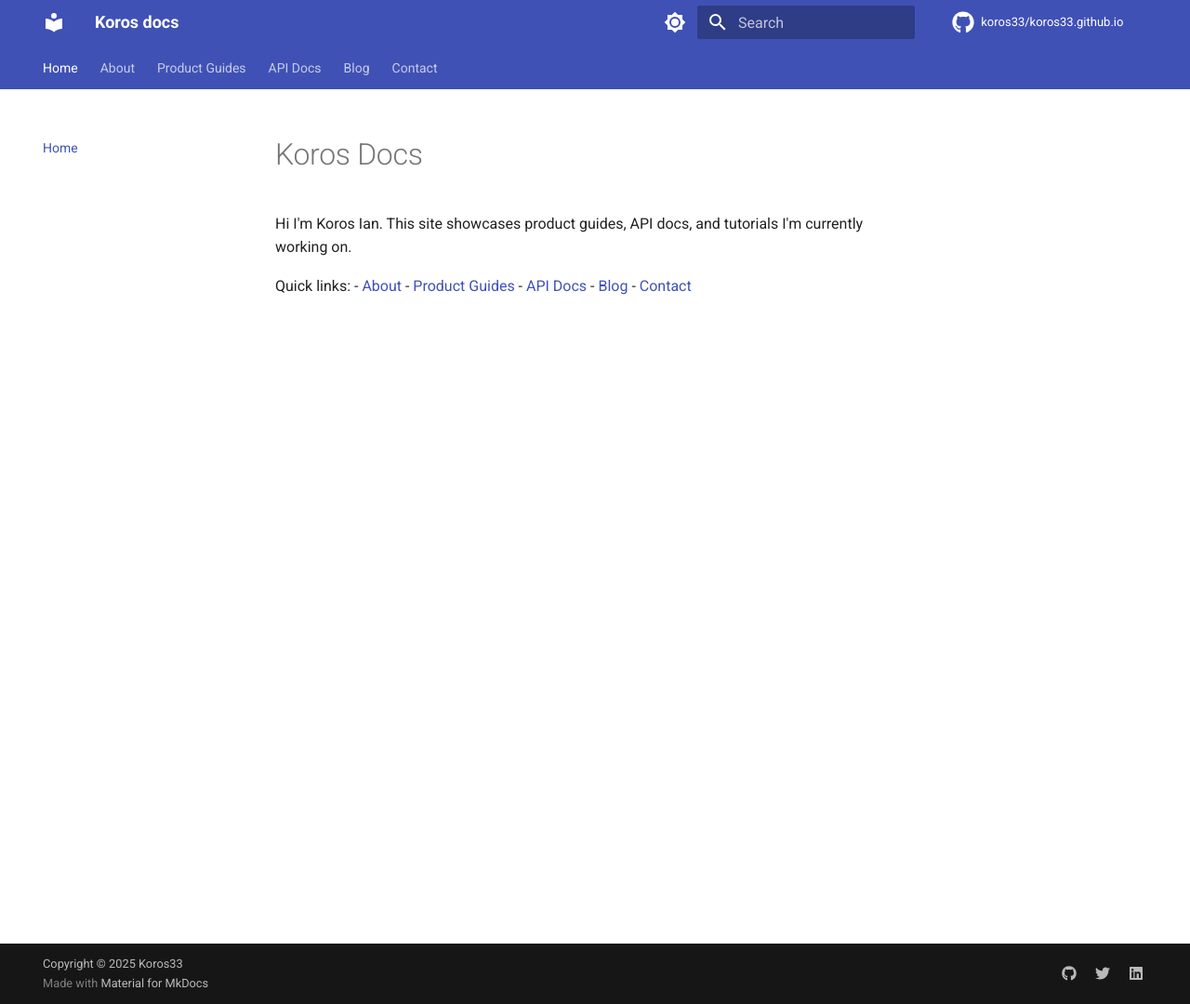
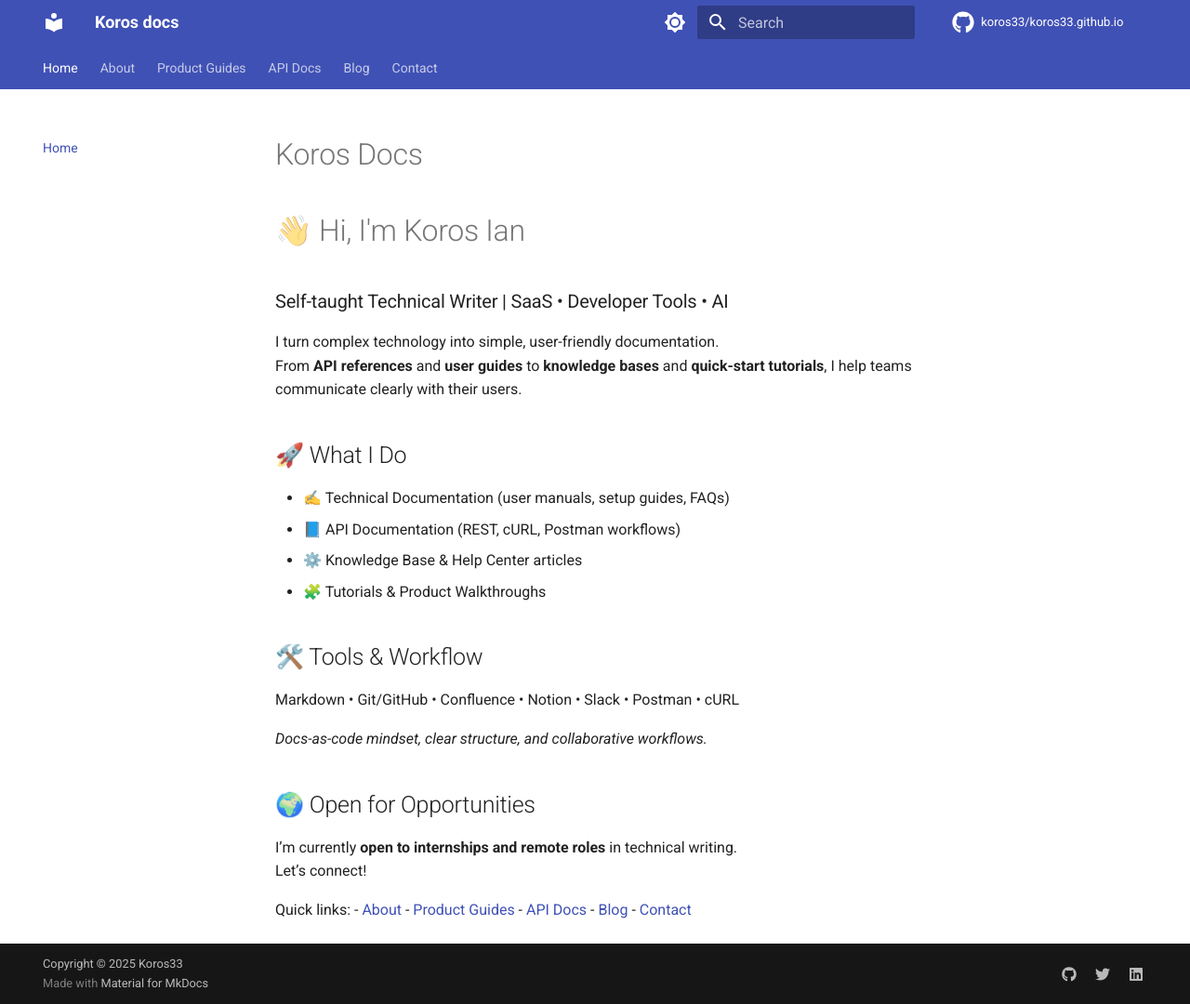
Before and after one commit to koros33/koros33.github.io, an MkDocs documentation site: the page built from docs/index.md, in a window 1280 px wide and 1080 px high. Shown: the whole window at 93% size. Built offline with MkDocs 1.6.1 and Material for MkDocs 9.7.7, drawn with Linux system fonts in a browser that asks for light colours; comment, search, counter and statistics services are not loaded; the version menu is left out.

Commit message:
index.md

```diff
--- a/docs/index.md
+++ b/docs/index.md
@@ -1,6 +1,31 @@
 # Koros Docs
 
-Hi I'm Koros Ian. This site showcases product guides, API docs, and tutorials I'm currently working on.
+# 👋 Hi, I'm Koros Ian
+
+### Self-taught Technical Writer | SaaS • Developer Tools • AI
+
+I turn complex technology into simple, user-friendly documentation.
+From **API references** and **user guides** to **knowledge bases** and **quick-start tutorials**, I help teams communicate clearly with their users.
+
+
+## 🚀 What I Do
+- ✍️ Technical Documentation (user manuals, setup guides, FAQs)
+- 📘 API Documentation (REST, cURL, Postman workflows)
+- ⚙️ Knowledge Base & Help Center articles
+- 🧩 Tutorials & Product Walkthroughs
+
+
+## 🛠️ Tools & Workflow
+Markdown • Git/GitHub • Confluence • Notion • Slack • Postman • cURL
+
+*Docs-as-code mindset, clear structure, and collaborative workflows.*
+
+
+
+## 🌍 Open for Opportunities
+I’m currently **open to internships and remote roles** in technical writing.
+Let’s connect!
+
 
 Quick links:
 - [About](about.md)
```
